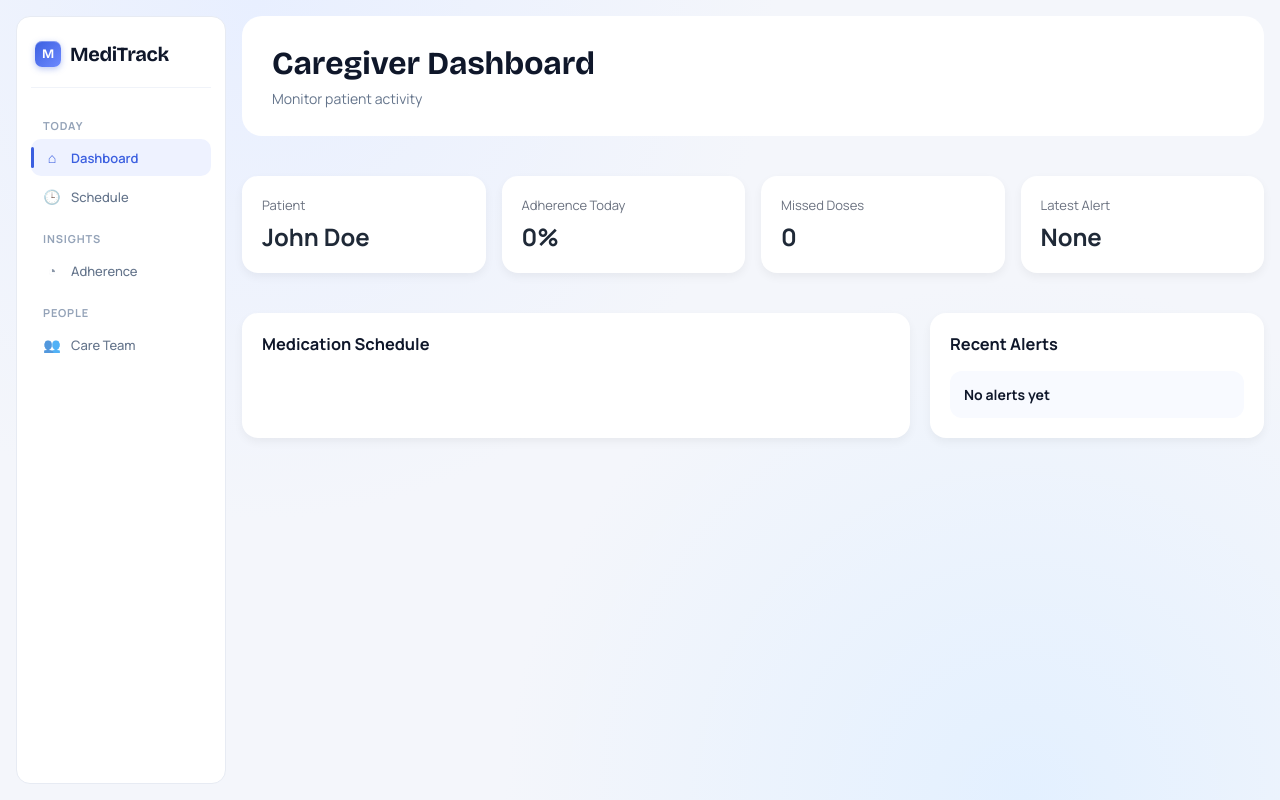
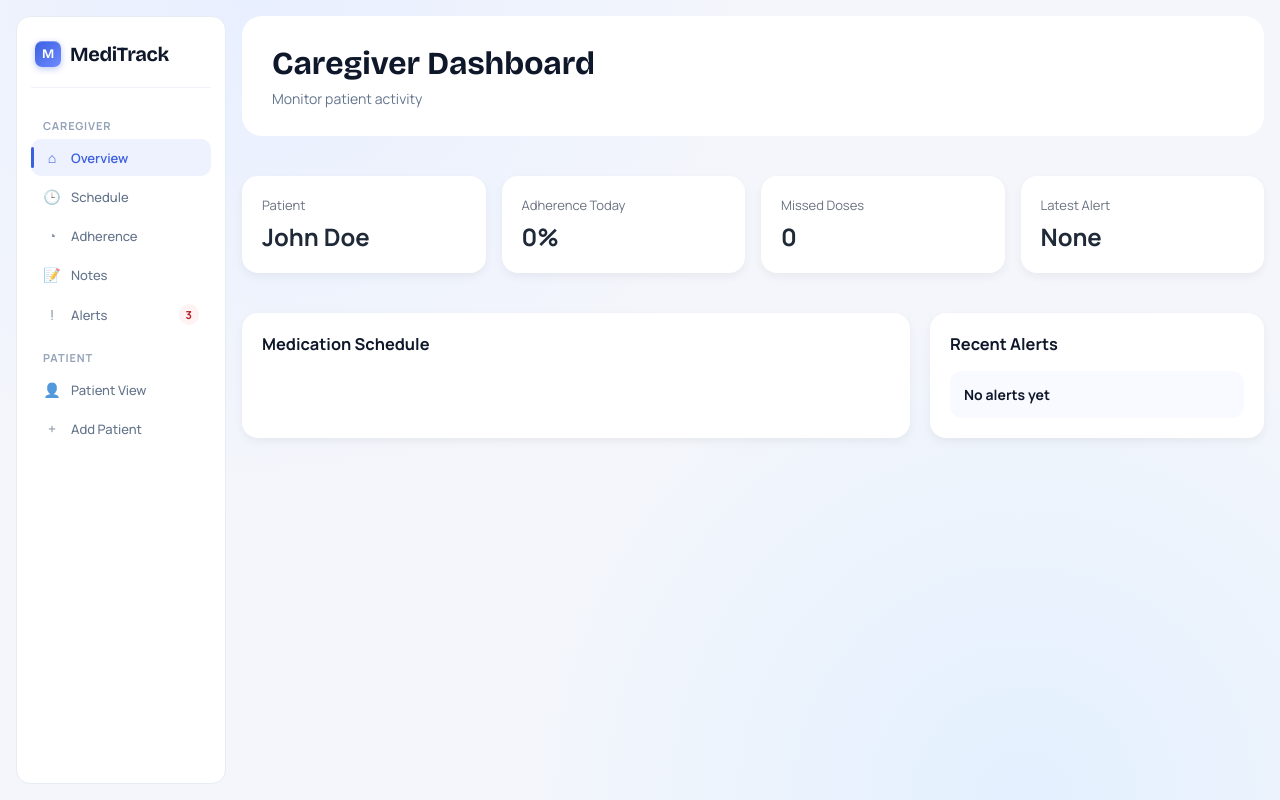
Before and after one commit to Kowthar04/smart-medication-system, a Flask app: page /caregiver/dashboard in a window 1280 px wide. Run offline with Flask 3, Linux system fonts and the light colour scheme; data that the repository does not hold is empty; some libraries are stand-ins or nearby versions.

Commit message:
updated caregiver dashboard to follow universal settings and added notes, alerts and patient view

```diff
--- a/backend/static/caregiver.css
+++ b/backend/static/caregiver.css
@@ -100,3 +100,13 @@
 .caregiver-page .caregiver-panel {
     width: 100%;
 }
+
+.nav-badge {
+    margin-left: auto;
+    background: var(--danger-bg);
+    color: var(--danger-text);
+    font-size: 11px;
+    font-weight: 700;
+    padding: 3px 7px;
+    border-radius: var(--radius-full);
+}
--- a/backend/templates/caregiver_dashboard.html
+++ b/backend/templates/caregiver_dashboard.html
@@ -20,42 +20,58 @@
 </h2>
 
             <nav>
-    <p class="nav-section-label">Today</p>
+    <p class="nav-section-label">Caregiver</p>
     <ul>
         <li>
-            <a href="{{ url_for('patient_dashboard') }}" class="sidebar-link active">
+            <a href="{{ url_for('caregiver_dashboard') }}" class="sidebar-link active">
                 <span class="sidebar-icon">⌂</span>
-                <span>Dashboard</span>
+                <span>Overview</span>
             </a>
         </li>
         <li>
-            <a href="{{ url_for('patient_schedule') }}" class="sidebar-link">
+            <a href="#" class="sidebar-link">
                 <span class="sidebar-icon">🕒</span>
                 <span>Schedule</span>
             </a>
         </li>
-    </ul>
-
-    <p class="nav-section-label">Insights</p>
-    <ul>
         <li>
-            <a href="{{ url_for('patient_adherence') }}" class="sidebar-link">
+            <a href="#" class="sidebar-link">
                 <span class="sidebar-icon">◔</span>
                 <span>Adherence</span>
             </a>
         </li>
+        <li>
+            <a href="#" class="sidebar-link">
+                <span class="sidebar-icon">📝</span>
+                <span>Notes</span>
+            </a>
+        </li>
+        <li>
+            <a href="#" class="sidebar-link">
+                <span class="sidebar-icon">!</span>
+                <span>Alerts</span>
+                <span class="nav-badge">3</span>
+            </a>
+        </li>
     </ul>
 
-    <p class="nav-section-label">People</p>
+    <p class="nav-section-label">Patient</p>
     <ul>
         <li>
+            <a href="{{ url_for('patient_dashboard') }}" class="sidebar-link">
+                <span class="sidebar-icon">👤</span>
+                <span>Patient View</span>
+            </a>
+        </li>
+        <li>
             <a href="#" class="sidebar-link">
-                <span class="sidebar-icon">👥</span>
-                <span>Care Team</span>
+                <span class="sidebar-icon">+</span>
+                <span>Add Patient</span>
             </a>
         </li>
     </ul>
 </nav>
+
         </aside>
 
         <div class="content-wrapper">
```
